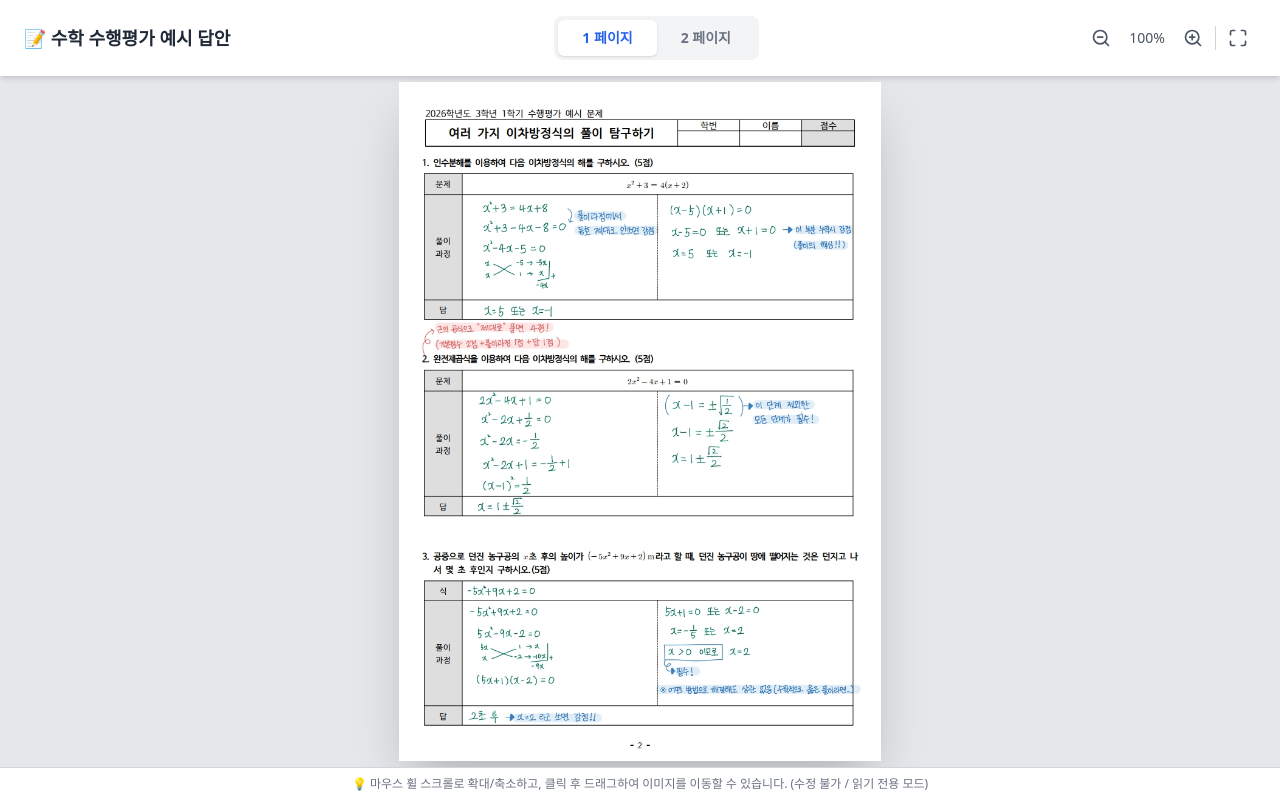
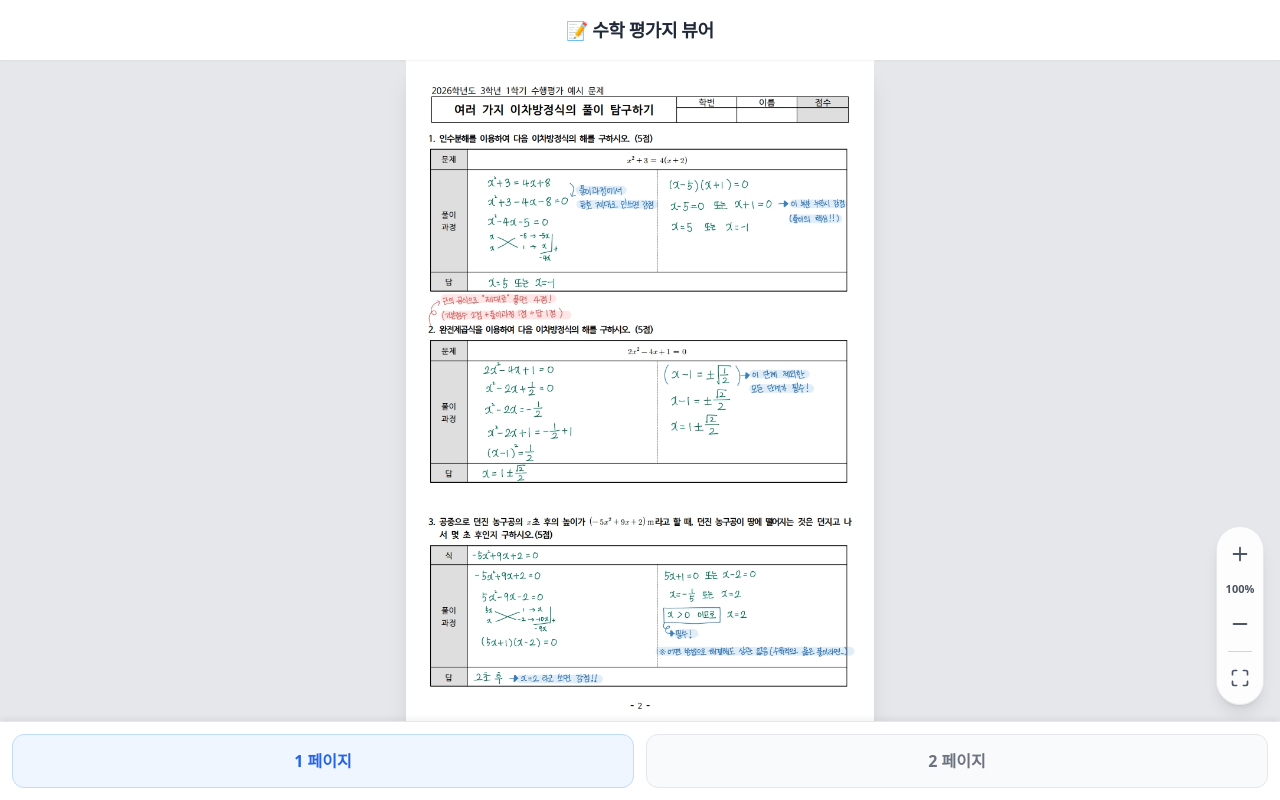
Before and after one commit to HeLimath/3rd-grade.github.io, a plain HTML site: page index.html in a window 1280 px wide. Both pictures are taken after a click on the button "1 페이지". Drawn offline with nearby package versions, Linux system fonts and the light colour scheme.

Commit message:
Update index.html

```diff
--- a/index.html
+++ b/index.html
@@ -2,70 +2,62 @@
 <html lang="ko">
 <head>
     <meta charset="UTF-8">
-    <meta name="viewport" content="width=device-width, initial-scale=1.0">
-    <title>이차방정식 수행평가 안내자료 </title>
-    <!-- Tailwind CSS (디자인을 위해 사용) -->
+    <meta name="viewport" content="width=device-width, initial-scale=1.0, maximum-scale=1.0, user-scalable=no">
+    <title>이차방정식 수행평가 뷰어</title>
     <script src="https://cdn.tailwindcss.com"></script>
     <style>
-        body { margin: 0; overflow: hidden; }
-        /* 드래그 시 텍스트 선택 방지 */
-        .no-select { user-select: none; -webkit-user-select: none; }
-        /* 부드러운 확대/축소 애니메이션 */
-        #viewer-image { transition: transform 0.1s ease-out; cursor: grab; }
+        body { margin: 0; overflow: hidden; overscroll-behavior: none; }
+        .no-select { user-select: none; -webkit-user-select: none; -webkit-touch-callout: none; }
+        #viewer-image { transition: transform 0.1s ease-out; cursor: grab; touch-action: none; }
         #viewer-image:active { cursor: grabbing; }
     </style>
 </head>
-<body class="bg-gray-100 h-screen flex flex-col font-sans">
+<body class="bg-gray-100 h-[100dvh] flex flex-col font-sans">
 
-    <!-- 상단 네비게이션 & 툴바 -->
-    <header class="bg-white shadow-md px-6 py-4 flex items-center justify-between z-10 select-none">
-        <div class="flex items-center space-x-2 text-gray-800 font-bold text-lg">
-            <span>📝 수학 수행평가 예시 답안</span>
-        </div>
-
-        <!-- 페이지 탭 -->
-        <div class="flex bg-gray-100 p-1 rounded-lg">
-            <button id="tab1" onclick="setPage(1)" class="px-6 py-2 rounded-md text-sm font-bold bg-white shadow text-blue-600 transition-colors">
-                1 페이지
-            </button>
-            <button id="tab2" onclick="setPage(2)" class="px-6 py-2 rounded-md text-sm font-bold text-gray-500 hover:text-gray-700 transition-colors">
-                2 페이지
-            </button>
-        </div>
-
-        <!-- 확대/축소 컨트롤 -->
-        <div class="flex items-center space-x-1">
-            <button onclick="zoomOut()" class="p-2 text-gray-600 hover:bg-gray-200 rounded-full" title="축소">
-                <svg xmlns="http://www.w3.org/2000/svg" width="20" height="20" viewBox="0 0 24 24" fill="none" stroke="currentColor" stroke-width="2" stroke-linecap="round" stroke-linejoin="round"><circle cx="11" cy="11" r="8"></circle><line x1="21" y1="21" x2="16.65" y2="16.65"></line><line x1="8" y1="11" x2="14" y2="11"></line></svg>
-            </button>
-            <span id="zoom-text" class="text-sm font-medium text-gray-600 w-12 text-center">100%</span>
-            <button onclick="zoomIn()" class="p-2 text-gray-600 hover:bg-gray-200 rounded-full" title="확대">
-                <svg xmlns="http://www.w3.org/2000/svg" width="20" height="20" viewBox="0 0 24 24" fill="none" stroke="currentColor" stroke-width="2" stroke-linecap="round" stroke-linejoin="round"><circle cx="11" cy="11" r="8"></circle><line x1="21" y1="21" x2="16.65" y2="16.65"></line><line x1="11" y1="8" x2="11" y2="14"></line><line x1="8" y1="11" x2="14" y2="11"></line></svg>
-            </button>
-            <div class="w-px h-6 bg-gray-300 mx-2"></div>
-            <button onclick="resetZoom()" class="p-2 text-gray-600 hover:bg-gray-200 rounded-full" title="원래 크기">
-                <svg xmlns="http://www.w3.org/2000/svg" width="20" height="20" viewBox="0 0 24 24" fill="none" stroke="currentColor" stroke-width="2" stroke-linecap="round" stroke-linejoin="round"><path d="M8 3H5a2 2 0 0 0-2 2v3m18 0V5a2 2 0 0 0-2-2h-3m0 18h3a2 2 0 0 0 2-2v-3M3 16v3a2 2 0 0 0 2 2h3"></path></svg>
-            </button>
-        </div>
+    <!-- 상단 네비게이션: 제목만 깔끔하게 -->
+    <header class="bg-white shadow-sm py-4 flex items-center justify-center z-20 relative">
+        <h1 class="text-lg font-bold text-gray-800 tracking-tight">📝 수학 평가지 뷰어</h1>
     </header>
 
-    <!-- 이미지 뷰어 영역 -->
+    <!-- 뷰어 메인 영역 -->
     <main id="main-area" class="flex-1 relative flex items-center justify-center bg-[#e5e7eb] overflow-hidden">
+
+        <!-- 이미지 -->
         <img
             id="viewer-image"
             src="page1.png"
             alt="수학 문제지"
-            class="max-w-full max-h-[85vh] object-contain bg-white shadow-2xl no-select pointer-events-auto"
+            class="max-w-full max-h-full object-contain bg-white shadow-xl no-select pointer-events-auto"
             draggable="false"
         >
+
+        <!-- 플로팅 확대/축소 버튼 (우측 하단) -->
+        <div class="absolute right-4 bottom-4 bg-white/90 backdrop-blur-sm shadow-lg rounded-full flex flex-col items-center py-2 px-1 space-y-2 z-20 border border-gray-200">
+            <button onclick="zoomIn()" class="p-2 text-gray-600 hover:bg-gray-200 rounded-full active:bg-gray-300 transition-colors" title="확대">
+                <svg xmlns="http://www.w3.org/2000/svg" width="22" height="22" viewBox="0 0 24 24" fill="none" stroke="currentColor" stroke-width="2" stroke-linecap="round" stroke-linejoin="round"><line x1="12" y1="5" x2="12" y2="19"></line><line x1="5" y1="12" x2="19" y2="12"></line></svg>
+            </button>
+            <span id="zoom-text" class="text-[11px] font-bold text-gray-600">100%</span>
+            <button onclick="zoomOut()" class="p-2 text-gray-600 hover:bg-gray-200 rounded-full active:bg-gray-300 transition-colors" title="축소">
+                <svg xmlns="http://www.w3.org/2000/svg" width="22" height="22" viewBox="0 0 24 24" fill="none" stroke="currentColor" stroke-width="2" stroke-linecap="round" stroke-linejoin="round"><line x1="5" y1="12" x2="19" y2="12"></line></svg>
+            </button>
+            <div class="w-6 h-px bg-gray-300 my-1"></div>
+            <button onclick="resetZoom()" class="p-2 text-gray-600 hover:bg-gray-200 rounded-full active:bg-gray-300 transition-colors" title="원래 크기">
+                <svg xmlns="http://www.w3.org/2000/svg" width="20" height="20" viewBox="0 0 24 24" fill="none" stroke="currentColor" stroke-width="2" stroke-linecap="round" stroke-linejoin="round"><path d="M8 3H5a2 2 0 0 0-2 2v3m18 0V5a2 2 0 0 0-2-2h-3m0 18h3a2 2 0 0 0 2-2v-3M3 16v3a2 2 0 0 0 2 2h3"></path></svg>
+            </button>
+        </div>
     </main>
 
-    <!-- 하단 안내 -->
-    <footer class="bg-white border-t border-gray-300 p-2 text-center text-xs text-gray-500 z-10 select-none">
-        💡 마우스 휠 스크롤로 확대/축소하고, 클릭 후 드래그하여 이미지를 이동할 수 있습니다. (수정 불가 / 읽기 전용 모드)
+    <!-- 하단 탭: 페이지 선택 (모바일 친화적) -->
+    <footer class="bg-white border-t border-gray-200 p-3 z-20 relative flex gap-3 shadow-[0_-4px_6px_-1px_rgba(0,0,0,0.05)]">
+        <button id="tab1" onclick="setPage(1)" class="flex-1 py-3.5 rounded-xl text-base font-bold bg-blue-50 text-blue-600 border border-blue-200 transition-all active:scale-[0.98]">
+            1 페이지
+        </button>
+        <button id="tab2" onclick="setPage(2)" class="flex-1 py-3.5 rounded-xl text-base font-bold bg-gray-50 text-gray-500 border border-gray-200 transition-all active:scale-[0.98]">
+            2 페이지
+        </button>
     </footer>
 
-    <!-- 기능 구현 자바스크립트 -->
+    <!-- 자바스크립트 -->
     <script>
         const img = document.getElementById('viewer-image');
         const mainArea = document.getElementById('main-area');
@@ -79,7 +71,6 @@
         let isDragging = false;
         let startX, startY;
 
-        // 이미지 경로 (같은 폴더에 page1.png, page2.png 가 있어야 합니다)
         const images = {
             1: 'page1.png',
             2: 'page2.png'
@@ -95,51 +86,67 @@
         function setPage(pageNum) {
             img.src = images[pageNum];
 
-            // 페이지 전환 시 확대 및 위치 초기화
-            scale = 1;
-            translateX = 0;
-            translateY = 0;
-            updateTransform();
+            // 페이지 전환 시 초기화
+            scale = 1; translateX = 0; translateY = 0; updateTransform();
 
-            // 탭 디자인 변경
+            // 탭 스타일 변경
+            const activeStyle = "flex-1 py-3.5 rounded-xl text-base font-bold bg-blue-50 text-blue-600 border border-blue-200 transition-all active:scale-[0.98]";
+            const inactiveStyle = "flex-1 py-3.5 rounded-xl text-base font-bold bg-gray-50 text-gray-500 border border-gray-200 transition-all active:scale-[0.98]";
+
             if(pageNum === 1) {
-                tab1.className = "px-6 py-2 rounded-md text-sm font-bold bg-white shadow text-blue-600 transition-colors";
-                tab2.className = "px-6 py-2 rounded-md text-sm font-bold text-gray-500 hover:text-gray-700 transition-colors";
+                tab1.className = activeStyle; tab2.className = inactiveStyle;
             } else {
-                tab2.className = "px-6 py-2 rounded-md text-sm font-bold bg-white shadow text-blue-600 transition-colors";
-                tab1.className = "px-6 py-2 rounded-md text-sm font-bold text-gray-500 hover:text-gray-700 transition-colors";
+                tab2.className = activeStyle; tab1.className = inactiveStyle;
             }
         }
 
-        // 확대/축소 기능
+        // 확대/축소
         function zoomIn() { scale = Math.min(scale + 0.25, 4); updateTransform(); }
         function zoomOut() { scale = Math.max(scale - 0.25, 0.5); updateTransform(); }
         function resetZoom() { scale = 1; translateX = 0; translateY = 0; updateTransform(); }
 
-        // 마우스 휠 이벤트 (스크롤로 확대/축소)
+        // 마우스 휠
         mainArea.addEventListener('wheel', (e) => {
             e.preventDefault();
-            if (e.deltaY < 0) zoomIn();
-            else zoomOut();
+            if (e.deltaY < 0) zoomIn(); else zoomOut();
         }, { passive: false });
 
-        // 마우스 드래그 (이동) 기능
-        img.addEventListener('mousedown', (e) => {
+        // --- 마우스 & 모바일 터치 드래그 로직 ---
+        function onDragStart(clientX, clientY) {
             isDragging = true;
-            // 현재 스케일이 적용된 상태에서의 보정값을 계산하여 시작점 지정
-            startX = e.clientX - translateX;
-            startY = e.clientY - translateY;
-        });
+            startX = clientX - translateX;
+            startY = clientY - translateY;
+        }
 
-        window.addEventListener('mousemove', (e) => {
+        function onDragMove(clientX, clientY) {
             if (!isDragging) return;
-            translateX = e.clientX - startX;
-            translateY = e.clientY - startY;
+            translateX = clientX - startX;
+            translateY = clientY - startY;
             updateTransform();
-        });
+        }
 
-        window.addEventListener('mouseup', () => { isDragging = false; });
-        window.addEventListener('mouseleave', () => { isDragging = false; });
+        function onDragEnd() { isDragging = false; }
+
+        // 데스크탑 마우스 이벤트
+        img.addEventListener('mousedown', (e) => onDragStart(e.clientX, e.clientY));
+        window.addEventListener('mousemove', (e) => onDragMove(e.clientX, e.clientY));
+        window.addEventListener('mouseup', onDragEnd);
+
+        // 모바일 터치 이벤트
+        img.addEventListener('touchstart', (e) => {
+            if (e.touches.length === 1) {
+                onDragStart(e.touches[0].clientX, e.touches[0].clientY);
+            }
+        }, { passive: false });
+
+        window.addEventListener('touchmove', (e) => {
+            if (isDragging && e.touches.length === 1) {
+                e.preventDefault(); // 화면 스크롤, 당겨서 새로고침 방지
+                onDragMove(e.touches[0].clientX, e.touches[0].clientY);
+            }
+        }, { passive: false });
+
+        window.addEventListener('touchend', onDragEnd);
     </script>
 </body>
 </html>
```
